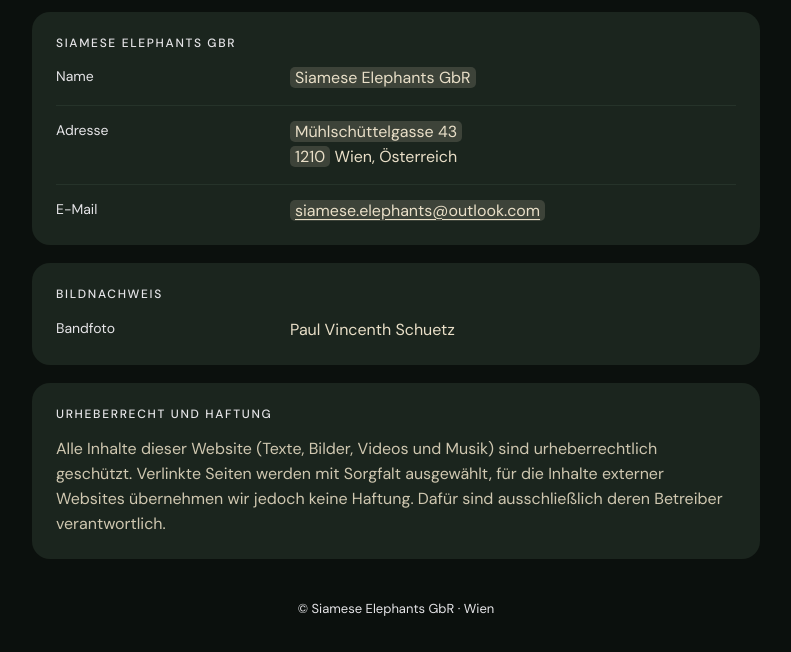
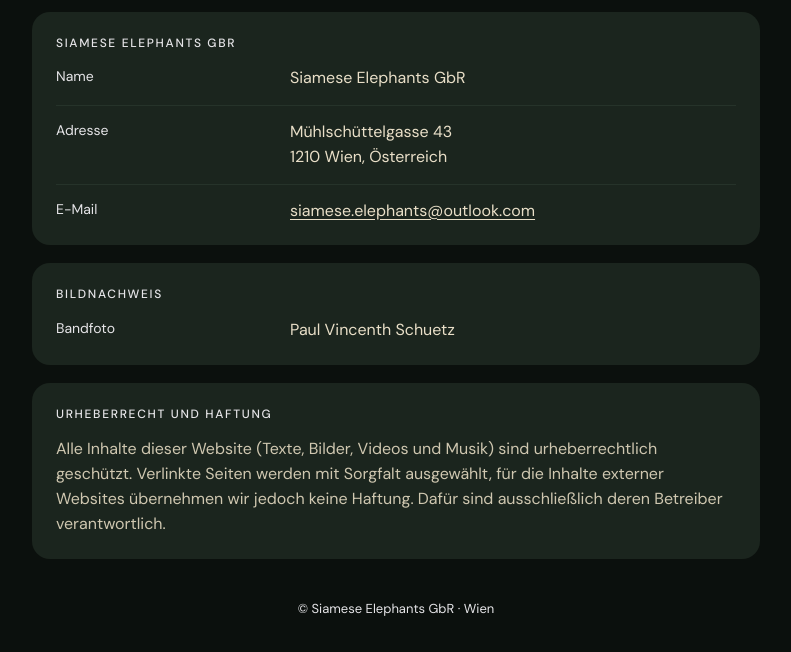
Before and after one commit to siamese-elephants/siamese-site, a plain HTML site: page imprint.html in a window 1280 px wide. Shown: the part 154-806 px from the top of the page, without its empty margins (244-1035 px from the left). Drawn offline with Linux system fonts and the light colour scheme.

Commit message:
Update imprint.html

```diff
--- a/imprint.html
+++ b/imprint.html
@@ -66,14 +66,14 @@
 <main>
   <h1>Impressum</h1>
 
-  <!-- Alles Markierte (class="todo") durch die echten Angaben ersetzen und danach die <mark>-Tags entfernen.
+  <!-- Alles Markierte (class="todo") durch die echten Angaben ersetzen und danach die -Tags entfernen.
        Zeilen, die nicht zutreffen, komplett löschen. -->
   <section class="doc">
     <h2>Siamese Elephants GbR</h2>
     <dl style="margin:0">
-      <div class="row"><dt>Name</dt><dd><mark class="todo">Siamese Elephants GbR</mark></dd></div>
-      <div class="row"><dt>Adresse</dt><dd><mark class="todo">Mühlschüttelgasse 43</mark><br><mark class="todo">1210</mark> Wien, Österreich</dd></div>
-      <div class="row"><dt>E-Mail</dt><dd><a href="mailto:siamese.elephants@outlook.com"><mark class="todo">siamese.elephants@outlook.com</mark></a></dd></div>
+      <div class="row"><dt>Name</dt><dd>Siamese Elephants GbR</dd></div>
+      <div class="row"><dt>Adresse</dt><dd>Mühlschüttelgasse 43<br>1210 Wien, Österreich</dd></div>
+      <div class="row"><dt>E-Mail</dt><dd><a href="mailto:siamese.elephants@outlook.com">siamese.elephants@outlook.com</a></dd></div>
     </dl>
   </section>
 
```
